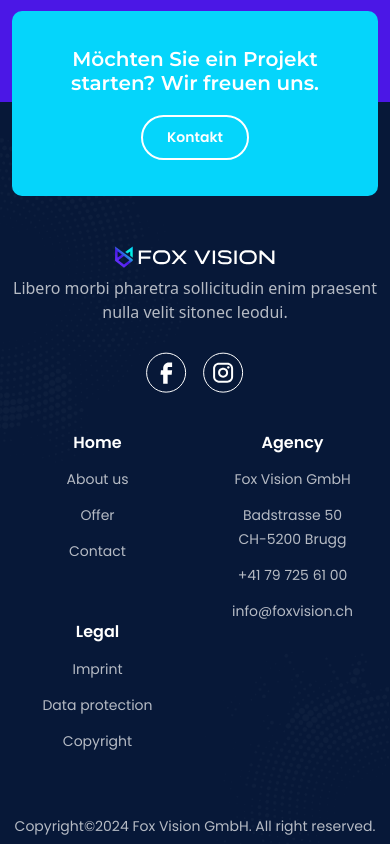
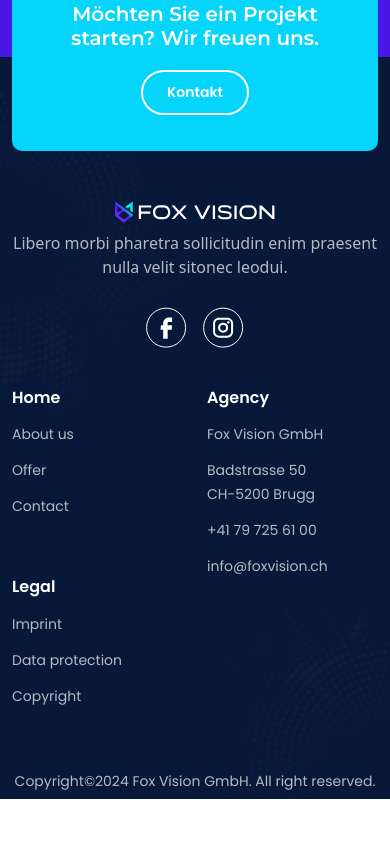
Before and after one commit to mayankpcp7/FoxVision, a React (Create React App) app: page / in a window 390 px wide. Shown: the part 7801-8645 px from the top of the page. After the commit the page ends 8600 px from the top, so only its background shows below. Built offline with nearby package versions, Linux system fonts and the light colour scheme.

Commit message:
change in footer

```diff
--- a/src/components/Angebot.jsx
+++ b/src/components/Angebot.jsx
@@ -7,7 +7,7 @@
 
 const Angebot = () => {
   return (
-    <div className="bg-darkpurple xl:pt-[122.94px] lg:pt-24 md:pt-[80px] sm:pt-14 pt-12 xl:pb-[238.65px] md:pb-[190px] sm:pb-[240px] pb-[180px]">
+    <div className="bg-darkpurple xl:pt-[122.94px] lg:pt-24 md:pt-[80px] sm:pt-14 pt-12 xl:pb-[238.65px] md:pb-[190px] sm:pb-[240px] pb-[135px]">
       <div className="max-w-[1164px] mx-auto px-4">
         <SubHeading
           className="text-white xl:!mb-[13.27px] sm:mb-0 !mb-1 text-center"
--- a/src/components/DesignStrategy.jsx
+++ b/src/components/DesignStrategy.jsx
@@ -4,7 +4,7 @@
 import { DesignStrategyArray } from "./common/Helper";
 const DesignStrategy = () => {
   return (
-    <div className="sm:pt-16 md:pt-20 lg:pt-24 xl:pt-[150px] max-sm:pb-12 max-md:pb-2.5">
+    <div className="sm:pt-16 md:pt-20 lg:pt-24 xl:pt-[150px] max-md:pb-2.5">
       <div className="container max-w-[1164px]">
         <div className="flex flex-col lg:flex-row -mx-3">
           <div className="w-full lg:max-w-[525px] px-3" data-aos="fade-right">
--- a/src/components/Frequently.jsx
+++ b/src/components/Frequently.jsx
@@ -24,7 +24,7 @@
   };
 
   return (
-    <div className="xl:pt-[150px] pt-12 sm:pt-14 md:pt-[80px] lg:pt-24 xl:pb-[264px] lg:pb-[200px] sm:pb-[180px] pb-[200px]">
+    <div className="xl:pt-[150px] pt-12 sm:pt-14 md:pt-[80px] lg:pt-24 xl:pb-[264px] lg:pb-[200px] sm:pb-[180px] pb-[135px]">
       <div className="max-w-[1164px] mx-auto px-4">
         <BlueHeading
           headingText="Frequently Asked Questions"
--- a/src/components/Strategy.jsx
+++ b/src/components/Strategy.jsx
@@ -12,7 +12,7 @@
 import strategyimg from "../assets/images/webp/Strategy/Startegy-digital.webp";
 const Strategy = () => {
   return (
-    <div className=" pt-[110px] lg:pt-[150px] xl:pt-[193px] pb-12 sm:pb-16 md:pb-20 lg:pb-24 xl:pb-[60px] bg-darkpurple">
+    <div className="pt-[110px] lg:pt-[150px] xl:pt-[193px] pb-12 sm:pb-16 md:pb-20 lg:pb-24 xl:pb-[60px] bg-darkpurple">
       <div className="container max-w-[1164px] max-sm:px-5">
         <div className="flex lg:flex-row flex-wrap -mx-3 flex-col-reverse">
           <div className="w-full lg:w-5/12 px-3 max-lg:pt-20">
--- a/src/components/common/Footer.jsx
+++ b/src/components/common/Footer.jsx
@@ -80,30 +80,30 @@
             </div>
             <div className="w-full sm:w-10/12 md:w-7/12 lg:w-6/12 flex flex-row flex-wrap md:flex-nowrap lg:justify-start">
               <div className="w-6/12 sm:w-4/12 md:w-3/12 px-3">
-                <p className="text-white font-poppins font-semibold text-base md:text-left text-center leading-md pb-[14px]">
+                <p className="text-white font-poppins font-semibold text-base text-left  leading-md pb-[14px]">
                   Home
                 </p>
                 <ul className="flex flex-col">
-                  <li className="pb-3 md:text-left text-center">
+                  <li className="pb-3 text-left">
                     <Link
                       to="/about"
-                      className="leading-md pb-2 xs:pb-3 hover:opacity-100 duration-300 md:text-left sm:text-base text-sm text-center font-poppins text-white font-normal opacity-70"
+                      className="leading-md pb-2 xs:pb-3 hover:opacity-100 duration-300 text-left sm:text-base text-sm font-poppins text-white font-normal opacity-70"
                     >
                       About us
                     </Link>
                   </li>
-                  <li className="pb-3 md:text-left text-center">
+                  <li className="pb-3 text-left">
                     <Link
                       to="/offer"
-                      className="leading-md pb-2 xs:pb-3 hover:opacity-100 duration-300 md:text-left sm:text-base text-sm text-center font-poppins text-white font-normal opacity-70"
+                      className="leading-md pb-2 xs:pb-3 hover:opacity-100 duration-300 text-left sm:text-base text-sm font-poppins text-white font-normal opacity-70"
                     >
                       Offer
                     </Link>
                   </li>
-                  <li className="md:text-left text-center">
+                  <li className="text-left">
                     <Link
                       to="/contact"
-                      className="leading-md hover:opacity-100 duration-300 md:text-left sm:text-base text-sm text-center font-poppins text-white font-normal opacity-70"
+                      className="leading-md hover:opacity-100 duration-300 text-left sm:text-base text-sm font-poppins text-white font-normal opacity-70"
                     >
                       Contact
                     </Link>
@@ -111,38 +111,38 @@
                 </ul>
               </div>
               <div className="w-6/12 sm:w-4/12 md:w-5/12 xl:w-7/12 px-3">
-                <p className="text-white font-poppins font-semibold text-base md:text-left text-center leading-md pb-[14px]">
+                <p className="text-white font-poppins font-semibold text-base text-left leading-md pb-[14px]">
                   Agency
                 </p>
                 <ul className="flex flex-col">
-                  <li className="pb-3 md:text-left text-center">
+                  <li className="pb-3 text-left">
                     <Link
                       to="/about"
-                      className="leading-md pb-2 xs:pb-3 hover:opacity-100 duration-300 md:text-left sm:text-base text-sm text-center font-poppins text-white font-normal opacity-70"
+                      className="leading-md pb-2 xs:pb-3 hover:opacity-100 duration-300 text-left sm:text-base text-sm font-poppins text-white font-normal opacity-70"
                     >
                       Fox Vision GmbH
                     </Link>
                   </li>
-                  <li className="pb-3 md:text-left text-center">
+                  <li className="pb-3 text-left">
                     <Link
                       to="/offer"
-                      className="leading-md pb-2 xs:pb-3 hover:opacity-100 duration-300 md:text-left sm:text-base text-sm text-center font-poppins text-white max-w-[201px] font-normal opacity-70"
+                      className="leading-md pb-2 xs:pb-3 hover:opacity-100 duration-300 text-left sm:text-base text-sm font-poppins text-white max-w-[201px] font-normal opacity-70"
                     >
                       Badstrasse 50 <br /> CH-5200 Brugg
                     </Link>
                   </li>
-                  <li className="pb-3 md:text-left text-center">
+                  <li className="pb-3 text-left">
                     <Link
                       to="/contact"
-                      className="leading-md pb-2 xs:pb-3 hover:opacity-100 duration-300 md:text-left sm:text-base text-sm text-center font-poppins text-white font-normal opacity-70"
+                      className="leading-md pb-2 xs:pb-3 hover:opacity-100 duration-300 text-left sm:text-base text-sm font-poppins text-white font-normal opacity-70"
                     >
                       +41 79 725 61 00
                     </Link>
                   </li>
-                  <li className="md:text-left text-center">
+                  <li className="text-left">
                     <Link
                       to="/contact"
-                      className="leading-md md:text-left sm:text-base text-sm text-center hover:opacity-100 duration-300 font-poppins text-white font-normal opacity-70"
+                      className="leading-md text-left sm:text-base text-sm hover:opacity-100 duration-300 font-poppins text-white font-normal opacity-70"
                     >
                       info@foxvision.ch
                     </Link>
@@ -150,30 +150,30 @@
                 </ul>
               </div>
               <div className="w-6/12 sm:w-4/12 md:w-3/12 px-3">
-                <p className="text-white font-poppins font-semibold text-base md:text-left text-center leading-md pb-[14px]">
+                <p className="text-white font-poppins font-semibold text-base text-left leading-md pb-[14px]">
                   Legal
                 </p>
                 <ul className="flex flex-col">
-                  <li className="pb-3 md:text-left text-center">
+                  <li className="pb-3 text-left">
                     <Link
                       to="/about"
-                      className="leading-md pb-2 xs:pb-3 hover:opacity-100 duration-300 md:text-left sm:text-base text-sm text-center font-poppins text-white font-normal opacity-70"
+                      className="leading-md pb-2 xs:pb-3 hover:opacity-100 duration-300 text-left sm:text-base text-sm font-poppins text-white font-normal opacity-70"
                     >
                       Imprint
                     </Link>
                   </li>
-                  <li className="pb-3 md:text-left text-center">
+                  <li className="pb-3 text-left">
                     <Link
                       to="/offer"
-                      className="leading-md pb-2 xs:pb-3 whitespace-nowrap hover:opacity-100 duration-300 md:text-left sm:text-base text-sm text-center font-poppins text-white font-normal opacity-70"
+                      className="leading-md pb-2 xs:pb-3 whitespace-nowrap hover:opacity-100 duration-300 text-left sm:text-base text-sm font-poppins text-white font-normal opacity-70"
                     >
                       Data protection
                     </Link>
                   </li>
-                  <li className="md:text-left text-center">
+                  <li className="text-left">
                     <Link
                       to="/contact"
-                      className="leading-md md:text-left hover:opacity-100 duration-300 sm:text-base text-sm text-center font-poppins text-white font-normal opacity-70"
+                      className="leading-md text-left hover:opacity-100 duration-300 sm:text-base text-sm font-poppins text-white font-normal opacity-70"
                     >
                       Copyright
                     </Link>
@@ -184,7 +184,7 @@
           </div>
         </div>
       </footer>
-      <p className="font-poppins font-normal text-white opacity-70 text-center pb-2 xs:pb-3 pt-12 md:pt-24 mt-4 text-sm">
+      <p className="font-poppins font-normal text-center text-white opacity-70 pb-2 xs:pb-3 pt-12 md:pt-24 mt-4 text-sm">
         Copyright©{getCurrentYear()} Fox Vision GmbH. All right reserved.
       </p>
     </>
```
